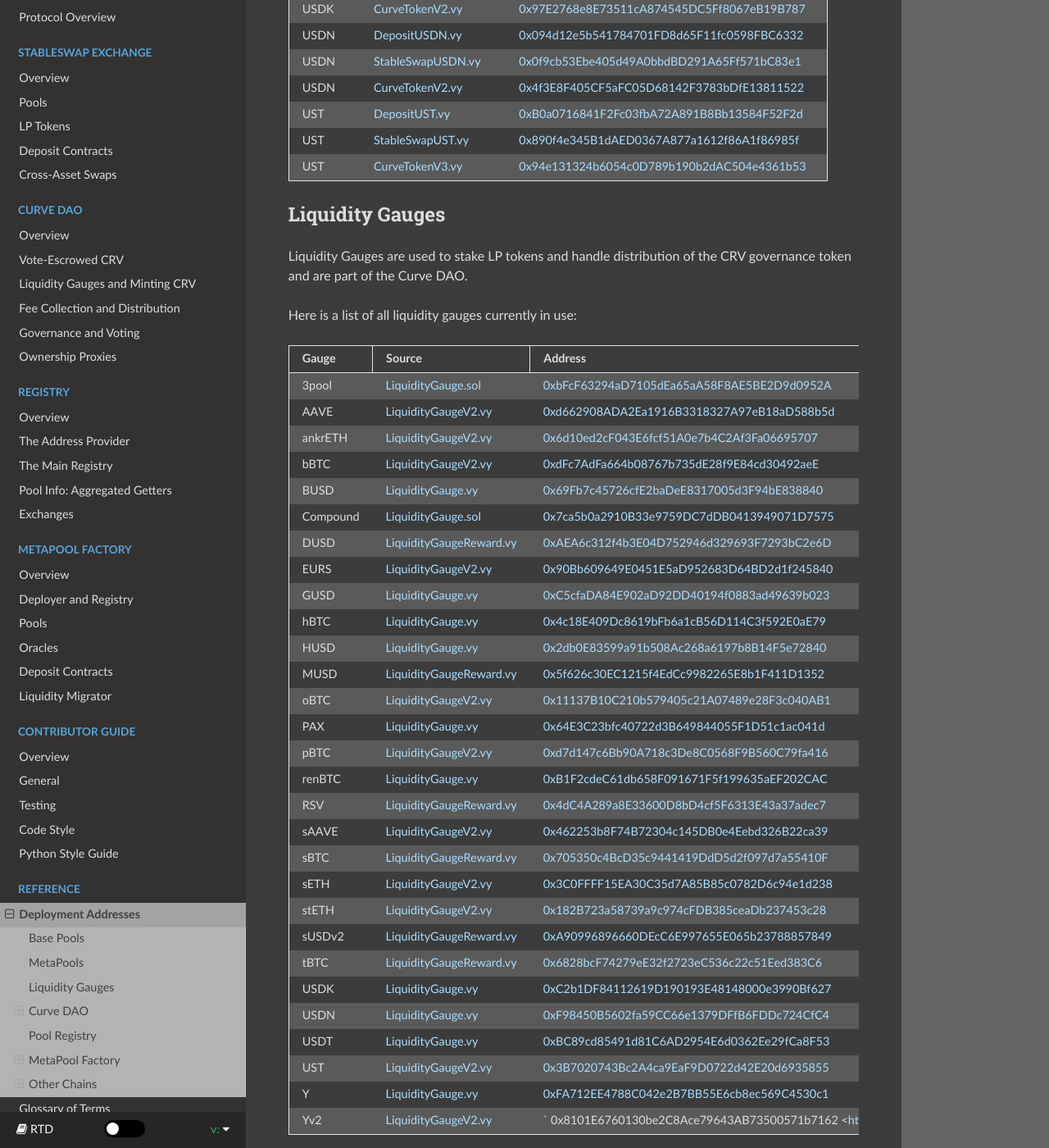
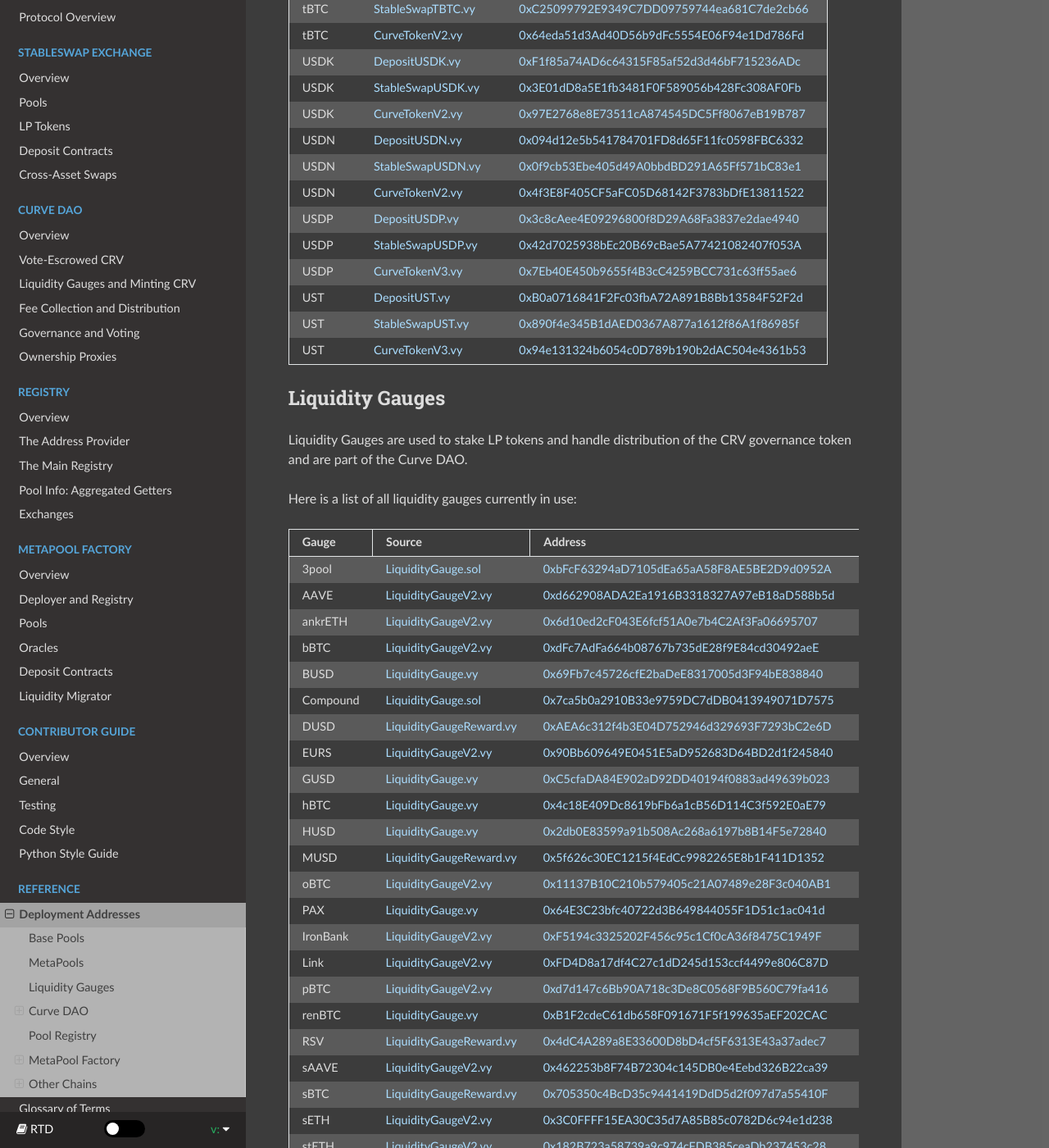
Before and after one commit to softlinkprotocol/curve-docs, a Sphinx documentation site: the page built from docs/ref-addresses.rst, in a window 1280 px wide and 1400 px high, scrolled down 3282 px. Shown: the whole window at 82% size. Built offline with Sphinx 7.4.7 and the Read the Docs theme 2.0.0, drawn with Linux system fonts in a browser that asks for light colours; some of the changed text lies outside the part shown.

Commit message:
docs: add ib, link and usdp deployment addresses

```diff
--- a/docs/ref-addresses.rst
+++ b/docs/ref-addresses.rst
@@ -40,6 +40,10 @@ Here is a list of all base pool contracts currently in use:
    EURS, `CurveTokenV3.vy <https://github.com/curvefi/curve-contract/blob/master/contracts/tokens/CurveTokenV3.vy>`_, `0x194eBd173F6cDacE046C53eACcE9B953F28411d1 <https://etherscan.io/address/0x194eBd173F6cDacE046C53eACcE9B953F28411d1#code>`_
    hBTC, `StableSwapHBTC.vy <https://github.com/curvefi/curve-contract/blob/master/contracts/pools/hbtc/StableSwapHBTC.vy>`_, `0x4CA9b3063Ec5866A4B82E437059D2C43d1be596F <https://etherscan.io/address/0x4CA9b3063Ec5866A4B82E437059D2C43d1be596F#code>`_
    hBTC, `CurveTokenV2.vy <https://github.com/curvefi/curve-contract/blob/master/contracts/tokens/CurveTokenV2.vy>`_, `0xb19059ebb43466C323583928285a49f558E572Fd <https://etherscan.io/address/0xb19059ebb43466C323583928285a49f558E572Fd#code>`_
+   IronBank, `StableSwapIB.vy <https://github.com/curvefi/curve-contract/blob/master/contracts/pools/ib/StableSwapIB.vy>`_, `0x2dded6Da1BF5DBdF597C45fcFaa3194e53EcfeAF <https://etherscan.io/address/0x2dded6Da1BF5DBdF597C45fcFaa3194e53EcfeAF#code>`_
+   IronBank, `CurveTokenV3.vy <https://github.com/curvefi/curve-contract/blob/master/contracts/tokens/CurveTokenV3.vy>`_, `0x5282a4eF67D9C33135340fB3289cc1711c13638C <https://etherscan.io/address/0x5282a4eF67D9C33135340fB3289cc1711c13638C#code>`_
+   Link, `StableSwapLINK.vy <https://github.com/curvefi/curve-contract/blob/master/contracts/pools/link/StableSwapLINK.vy>`_, `0xf178c0b5bb7e7abf4e12a4838c7b7c5ba2c623c0 <https://etherscan.io/address/0xf178c0b5bb7e7abf4e12a4838c7b7c5ba2c623c0#code>`_
+   Link, `CurveTokenV3.vy <https://github.com/curvefi/curve-contract/blob/master/contracts/tokens/CurveTokenV3.vy>`_, `0xcee60cfa923170e4f8204ae08b4fa6a3f5656f3a <https://etherscan.io/address/0xcee60cfa923170e4f8204ae08b4fa6a3f5656f3a#code>`_
    PAX, `DepositPax.vy <https://github.com/curvefi/curve-contract/blob/master/contracts/pools/pax/DepositPax.vy>`_, `0xA50cCc70b6a011CffDdf45057E39679379187287 <https://etherscan.io/address/0xa50ccc70b6a011cffddf45057e39679379187287#code>`_
    PAX, `StableSwapPax.vy <https://github.com/curvefi/curve-contract/blob/master/contracts/pools/pax/StableSwapPax.vy>`_, `0x06364f10B501e868329afBc005b3492902d6C763 <https://etherscan.io/address/0x06364f10B501e868329afBc005b3492902d6C763#code>`_
    PAX, `CurveTokenV1.vy <https://github.com/curvefi/curve-contract/blob/master/contracts/tokens/CurveTokenV1.vy>`_, `0xD905e2eaeBe188fc92179b6350807D8bd91Db0D8 <https://etherscan.io/address/0xD905e2eaeBe188fc92179b6350807D8bd91Db0D8#code>`_
@@ -113,6 +117,9 @@ Here is a list of all meta pools currently in use:
    USDN, `DepositUSDN.vy <https://github.com/curvefi/curve-contract/blob/master/contracts/pools/usdn/DepositUSDN.vy>`_, `0x094d12e5b541784701FD8d65F11fc0598FBC6332 <https://etherscan.io/address/0x094d12e5b541784701FD8d65F11fc0598FBC6332#code>`_
    USDN, `StableSwapUSDN.vy <https://github.com/curvefi/curve-contract/blob/master/contracts/pools/usdn/StableSwapUSDN.vy>`_, `0x0f9cb53Ebe405d49A0bbdBD291A65Ff571bC83e1 <https://etherscan.io/address/0x0f9cb53Ebe405d49A0bbdBD291A65Ff571bC83e1#code>`_
    USDN, `CurveTokenV2.vy <https://github.com/curvefi/curve-contract/blob/master/contracts/tokens/CurveTokenV2.vy>`_, `0x4f3E8F405CF5aFC05D68142F3783bDfE13811522 <https://etherscan.io/address/0x4f3E8F405CF5aFC05D68142F3783bDfE13811522#code>`_
+   USDP, `DepositUSDP.vy <https://github.com/curvefi/curve-contract/blob/master/contracts/pools/usdp/DepositUSDP.vy>`_, `0x3c8cAee4E09296800f8D29A68Fa3837e2dae4940 <https://etherscan.io/address/0x3c8cAee4E09296800f8D29A68Fa3837e2dae4940#code>`_
+   USDP, `StableSwapUSDP.vy <https://github.com/curvefi/curve-contract/blob/master/contracts/pools/usdp/StableSwapUSDP.vy>`_, `0x42d7025938bEc20B69cBae5A77421082407f053A <https://etherscan.io/address/0x42d7025938bEc20B69cBae5A77421082407f053A#code>`_
+   USDP, `CurveTokenV3.vy <https://github.com/curvefi/curve-contract/blob/master/contracts/tokens/CurveTokenV3.vy>`_, `0x7Eb40E450b9655f4B3cC4259BCC731c63ff55ae6 <https://etherscan.io/address/0x7Eb40E450b9655f4B3cC4259BCC731c63ff55ae6#code>`_
    UST, `DepositUST.vy <https://github.com/curvefi/curve-contract/blob/master/contracts/pools/ust/DepositUST.vy>`_, `0xB0a0716841F2Fc03fbA72A891B8Bb13584F52F2d <https://etherscan.io/address/0xB0a0716841F2Fc03fbA72A891B8Bb13584F52F2d#code>`_
    UST, `StableSwapUST.vy <https://github.com/curvefi/curve-contract/blob/master/contracts/pools/ust/StableSwapUST.vy>`_, `0x890f4e345B1dAED0367A877a1612f86A1f86985f <https://etherscan.io/address/0x890f4e345B1dAED0367A877a1612f86A1f86985f#code>`_
    UST, `CurveTokenV3.vy <https://github.com/curvefi/curve-contract/blob/master/contracts/tokens/CurveTokenV3.vy>`_, `0x94e131324b6054c0D789b190b2dAC504e4361b53 <https://etherscan.io/address/0x94e131324b6054c0D789b190b2dAC504e4361b53#code>`_
@@ -144,6 +151,8 @@ Here is a list of all liquidity gauges currently in use:
    MUSD, `LiquidityGaugeReward.vy <https://github.com/curvefi/curve-contract/blob/master/contracts/gauges/LiquidityGaugeReward.vy>`_, `0x5f626c30EC1215f4EdCc9982265E8b1F411D1352 <https://etherscan.io/address/0x5f626c30EC1215f4EdCc9982265E8b1F411D1352#code>`_
    oBTC, `LiquidityGaugeV2.vy <https://github.com/curvefi/curve-dao-contracts/blob/master/contracts/gauges/LiquidityGaugeV2.vy>`_, `0x11137B10C210b579405c21A07489e28F3c040AB1 <https://etherscan.io/address/0x11137B10C210b579405c21A07489e28F3c040AB1#code>`_
    PAX, `LiquidityGauge.vy <https://github.com/curvefi/curve-contract/blob/master/contracts/gauges/LiquidityGauge.vy>`_, `0x64E3C23bfc40722d3B649844055F1D51c1ac041d <https://etherscan.io/address/0x64E3C23bfc40722d3B649844055F1D51c1ac041d#code>`_
+   IronBank, `LiquidityGaugeV2.vy <https://github.com/curvefi/curve-dao-contracts/blob/master/contracts/gauges/LiquidityGaugeV2.vy>`_, `0xF5194c3325202F456c95c1Cf0cA36f8475C1949F <https://etherscan.io/address/0xF5194c3325202F456c95c1Cf0cA36f8475C1949F#code>`_
+   Link, `LiquidityGaugeV2.vy <https://github.com/curvefi/curve-dao-contracts/blob/master/contracts/gauges/LiquidityGaugeV2.vy>`_, `0xFD4D8a17df4C27c1dD245d153ccf4499e806C87D <https://etherscan.io/address/0xFD4D8a17df4C27c1dD245d153ccf4499e806C87D#code>`_
    pBTC, `LiquidityGaugeV2.vy <https://github.com/curvefi/curve-dao-contracts/blob/master/contracts/gauges/LiquidityGaugeV2.vy>`_, `0xd7d147c6Bb90A718c3De8C0568F9B560C79fa416 <https://etherscan.io/address/0xd7d147c6Bb90A718c3De8C0568F9B560C79fa416#code>`_
    renBTC, `LiquidityGauge.vy <https://github.com/curvefi/curve-contract/blob/master/contracts/gauges/LiquidityGauge.vy>`_, `0xB1F2cdeC61db658F091671F5f199635aEF202CAC <https://etherscan.io/address/0xB1F2cdeC61db658F091671F5f199635aEF202CAC#code>`_
    RSV, `LiquidityGaugeReward.vy <https://github.com/curvefi/curve-contract/blob/master/contracts/gauges/LiquidityGaugeReward.vy>`_, `0x4dC4A289a8E33600D8bD4cf5F6313E43a37adec7 <https://etherscan.io/address/0x4dC4A289a8E33600D8bD4cf5F6313E43a37adec7#code>`_
@@ -155,6 +164,7 @@ Here is a list of all liquidity gauges currently in use:
    tBTC, `LiquidityGaugeReward.vy <https://github.com/curvefi/curve-contract/blob/master/contracts/gauges/LiquidityGaugeReward.vy>`_, `0x6828bcF74279eE32f2723eC536c22c51Eed383C6 <https://etherscan.io/address/0x6828bcF74279eE32f2723eC536c22c51Eed383C6#code>`_
    USDK, `LiquidityGauge.vy <https://github.com/curvefi/curve-contract/blob/master/contracts/gauges/LiquidityGauge.vy>`_, `0xC2b1DF84112619D190193E48148000e3990Bf627 <https://etherscan.io/address/0xC2b1DF84112619D190193E48148000e3990Bf627#code>`_
    USDN, `LiquidityGauge.vy <https://github.com/curvefi/curve-contract/blob/master/contracts/gauges/LiquidityGauge.vy>`_, `0xF98450B5602fa59CC66e1379DFfB6FDDc724CfC4 <https://etherscan.io/address/0xF98450B5602fa59CC66e1379DFfB6FDDc724CfC4#code>`_
+   USDP, `LiquidityGaugeV2.vy <https://github.com/curvefi/curve-dao-contracts/blob/master/contracts/gauges/LiquidityGaugeV2.vy>`_, `0x055be5DDB7A925BfEF3417FC157f53CA77cA7222 <https://etherscan.io/address/0x055be5DDB7A925BfEF3417FC157f53CA77cA7222#code>`_
    USDT, `LiquidityGauge.vy <https://github.com/curvefi/curve-contract/blob/master/contracts/gauges/LiquidityGauge.vy>`_, `0xBC89cd85491d81C6AD2954E6d0362Ee29fCa8F53 <https://etherscan.io/address/0xBC89cd85491d81C6AD2954E6d0362Ee29fCa8F53#code>`_
    UST, `LiquidityGaugeV2.vy <https://github.com/curvefi/curve-dao-contracts/blob/master/contracts/gauges/LiquidityGaugeV2.vy>`_, `0x3B7020743Bc2A4ca9EaF9D0722d42E20d6935855 <https://etherscan.io/address/0x3B7020743Bc2A4ca9EaF9D0722d42E20d6935855#code>`_
    Y, `LiquidityGauge.vy <https://github.com/curvefi/curve-contract/blob/master/contracts/gauges/LiquidityGauge.vy>`_, `0xFA712EE4788C042e2B7BB55E6cb8ec569C4530c1 <https://etherscan.io/address/0xFA712EE4788C042e2B7BB55E6cb8ec569C4530c1#code>`_
```
